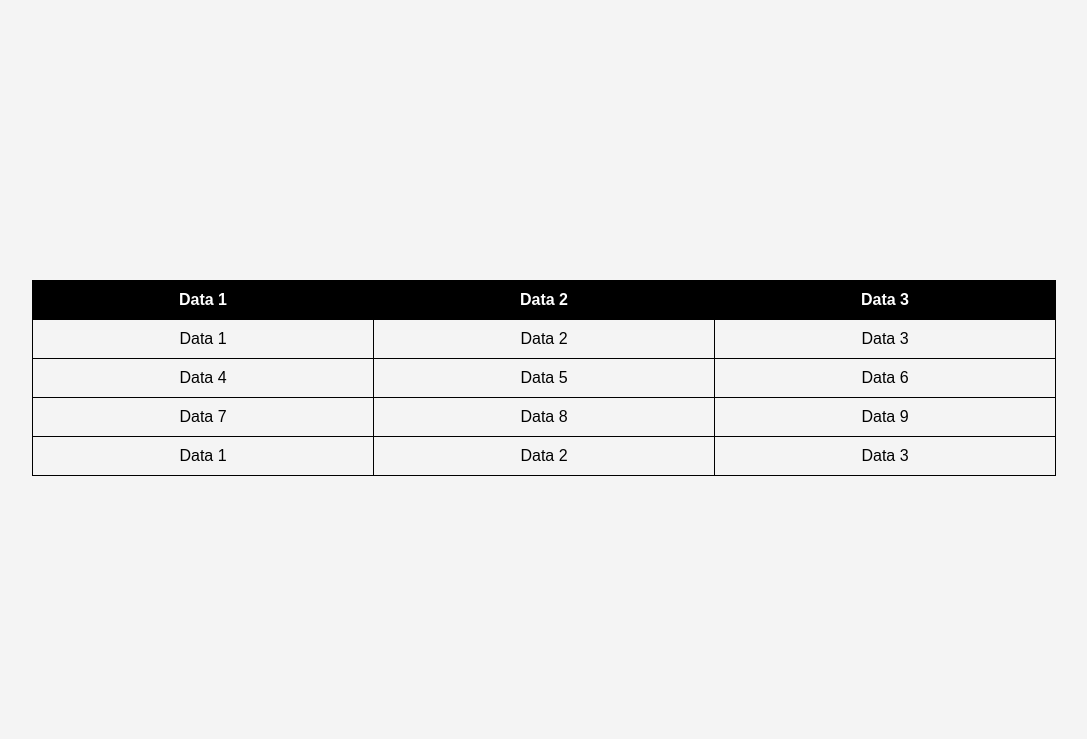
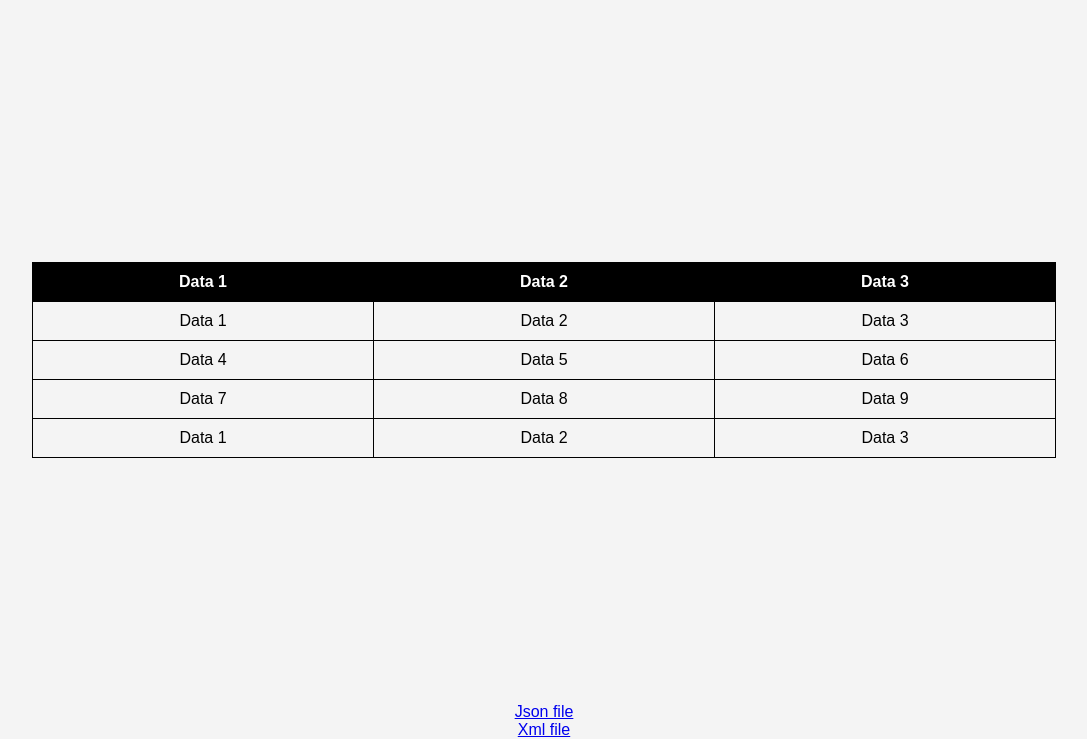
Before and after one commit to mshablovskyy/information-technology, a plain HTML site: page data.html in a window 1280 px wide. Shown: the part 61-800 px from the top of the page, without its empty margins (96-1183 px from the left). Drawn offline with Linux system fonts and the light colour scheme.

Commit message:
data task completed

```diff
--- a/data.html
+++ b/data.html
@@ -40,6 +40,9 @@
     </tr>
   </tbody>
 </table>
+<a href="data.json">Json file
+</a>
+<a href="data.xml">Xml file</a>
 
 
 </body>
```
